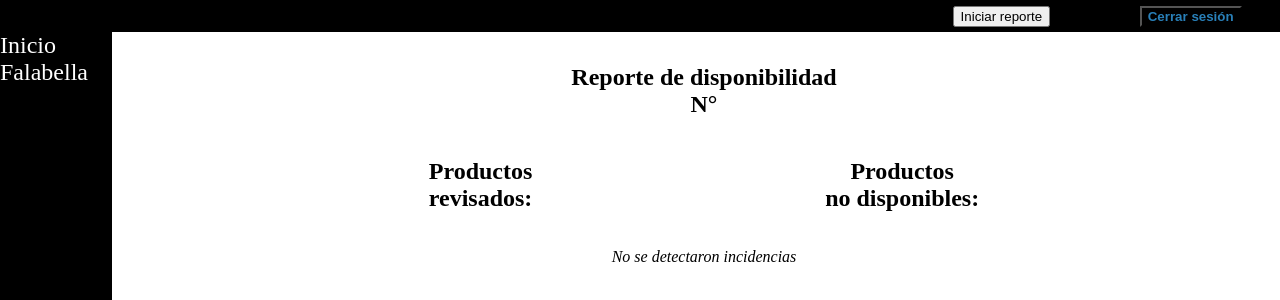
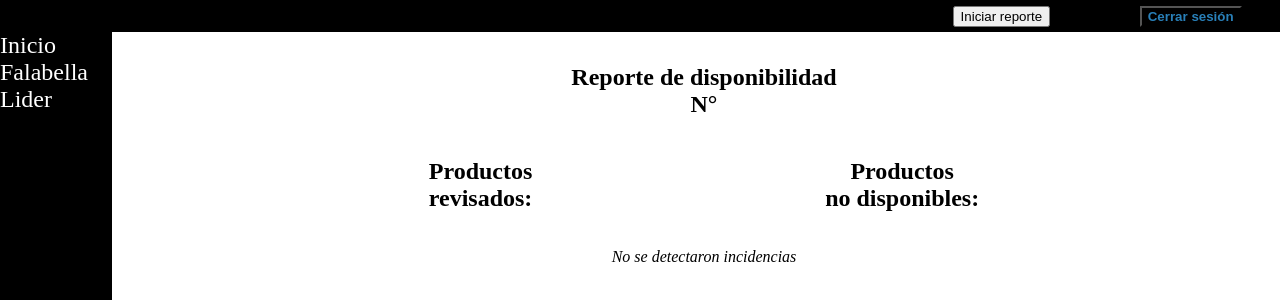
Before and after one commit to LicenselessHunter/yepsoftware_incidence_detection, a Django app: page /incidences/falabella_product_disponibility/ in a window 1280 px wide. Shown: the top 300 px of the page. Run offline with Django 5.2, Linux system fonts and the light colour scheme; a user stored in the database is signed in; data comes from the database, SQL or seed files in the repository; both versions use the stored data as it was after the commit; data that the repository does not hold is empty.

Commit message:
Funcionalidades de la sección de productos lista para Lider

```diff
--- a/templates/global.html
+++ b/templates/global.html
@@ -40,6 +40,13 @@
             </div>
         </div>
 
+        <div class="dropdown">
+            <a id="dropbtn-lider" class="dropbtn">Lider</a>
+            <div id="sidebar-dropdown-lider" class="dropdown-content">
+                <a href="{% url 'products:products' 'lider' %}">Productos registrados</a>
+            </div>
+        </div>
+
     </section>
 
     {% if messages %}
```
Also changed, not shown: db.sqlite3.
